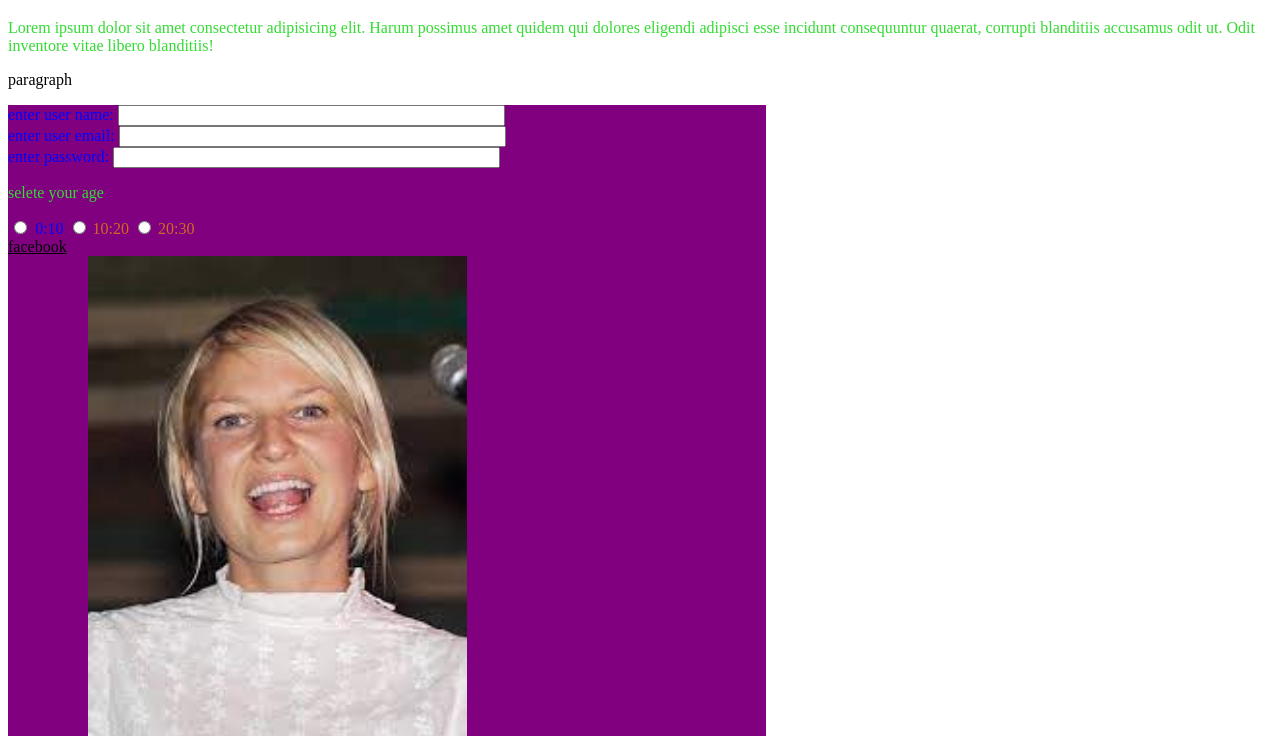
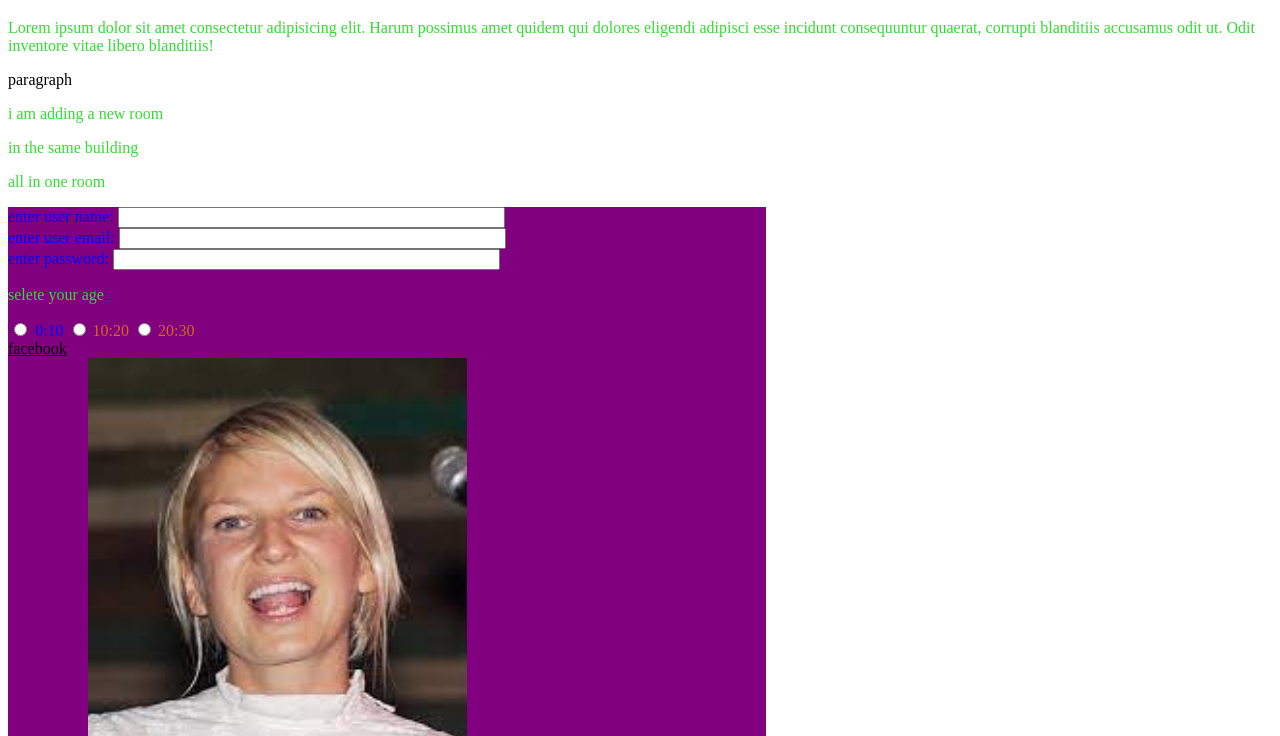
Before and after one commit to olanicks/fristproject, a plain HTML site: page index.html in a window 1280 px wide. Shown: the part 61-797 px from the top of the page. Drawn offline with Linux system fonts and the light colour scheme.

Commit message:
change content in anchors

```diff
--- a/index.html
+++ b/index.html
@@ -18,6 +18,9 @@
         blanditiis!
     </p>
     <p class="secondp"></p> paragraph</p>
+    <p>i am adding a new room</p>
+    <p>in the same building </p>
+    <p>all in one room</p>
 
     <form action="Registered.html">
 
```
